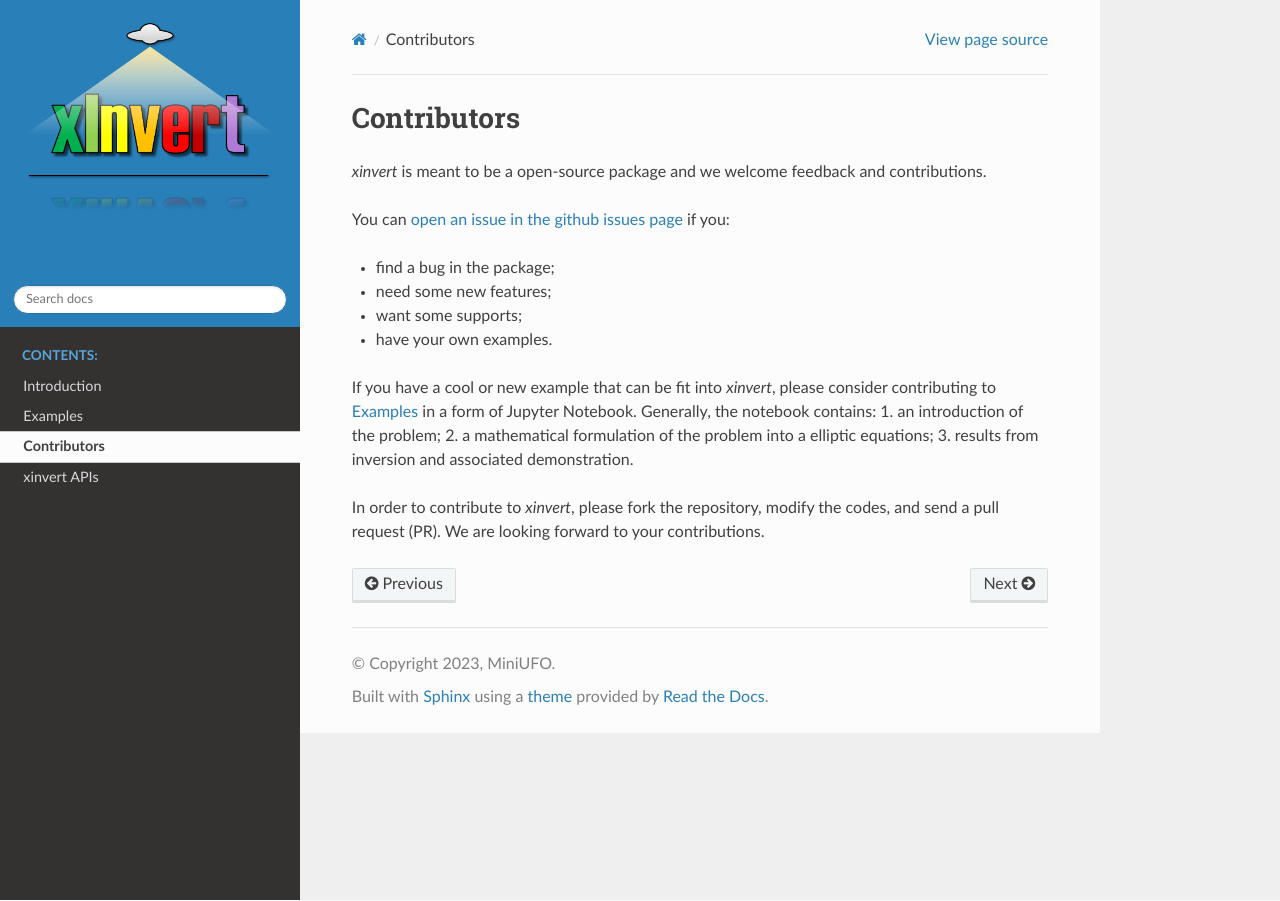
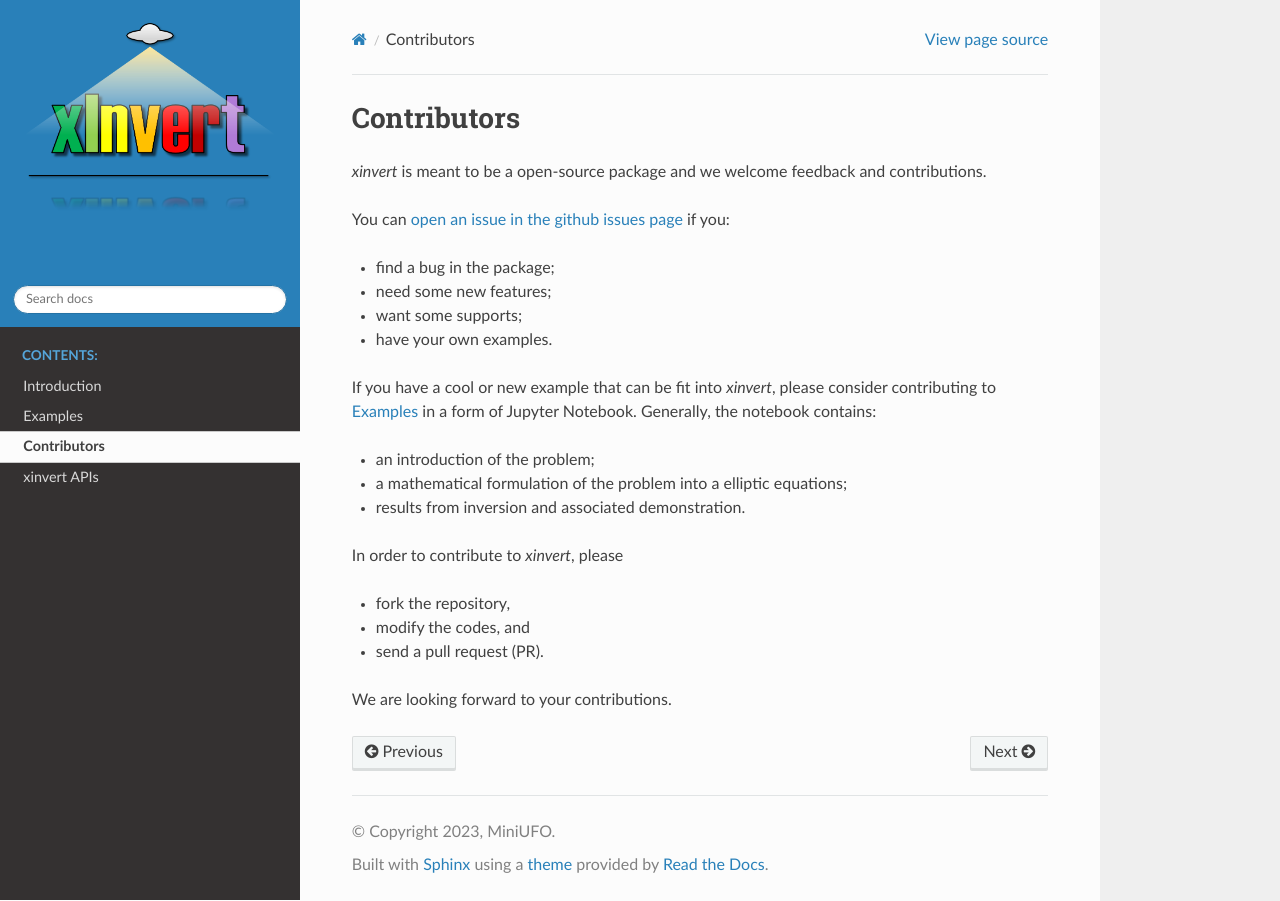
Before and after one commit to miniufo/xinvert, a Sphinx documentation site: the page built from docs/source/Contributors.rst, in a window 1280 px wide. Built offline with Sphinx 7.4.7 and the Read the Docs theme 2.0.0, drawn with Linux system fonts in a browser that asks for light colours; pages that are not in the unit, such as notebooks, are missing from menus.

Commit message:
fix some typos

```diff
--- a/docs/source/Contributors.rst
+++ b/docs/source/Contributors.rst
@@ -15,9 +15,16 @@ You can `open an issue in the github issues page <https://github.com/miniufo/xin
 - want some supports;
 - have your own examples.
 
-If you have a cool or new example that can be fit into `xinvert`, please consider contributing to `Examples <./xinvert/docs/source/notebooks>`__ in a form of Jupyter Notebook.  Generally, the notebook contains:
-1. an introduction of the problem;
-2. a mathematical formulation of the problem into a elliptic equations;
-3. results from inversion and associated demonstration.
+If you have a cool or new example that can be fit into `xinvert`, please consider contributing to `Examples <https://github.com/miniufo/xinvert/tree/master/docs/source/notebooks>`__ in a form of Jupyter Notebook.  Generally, the notebook contains:
 
-In order to contribute to `xinvert`, please fork the repository, modify the codes, and send a pull request (PR).  We are looking forward to your contributions.
+- an introduction of the problem;
+- a mathematical formulation of the problem into a elliptic equations;
+- results from inversion and associated demonstration.
+
+In order to contribute to `xinvert`, please
+
+- fork the repository,
+- modify the codes, and
+- send a pull request (PR).
+
+We are looking forward to your contributions.
```
Also changed, not shown: README.md (+1 -1 lines).
